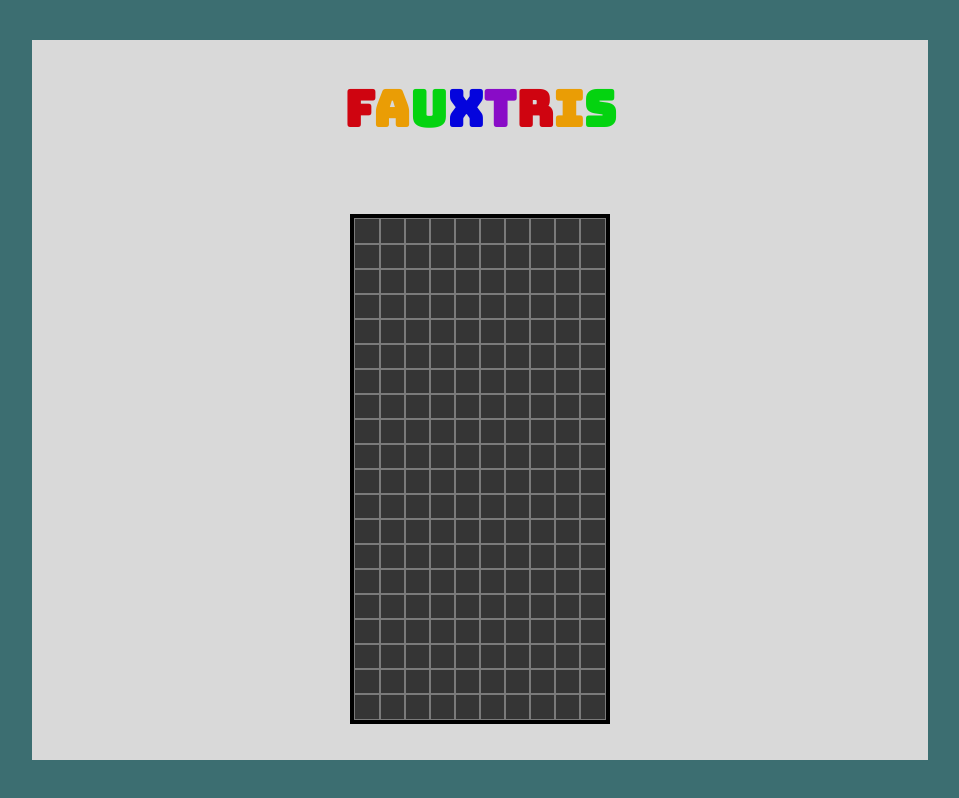
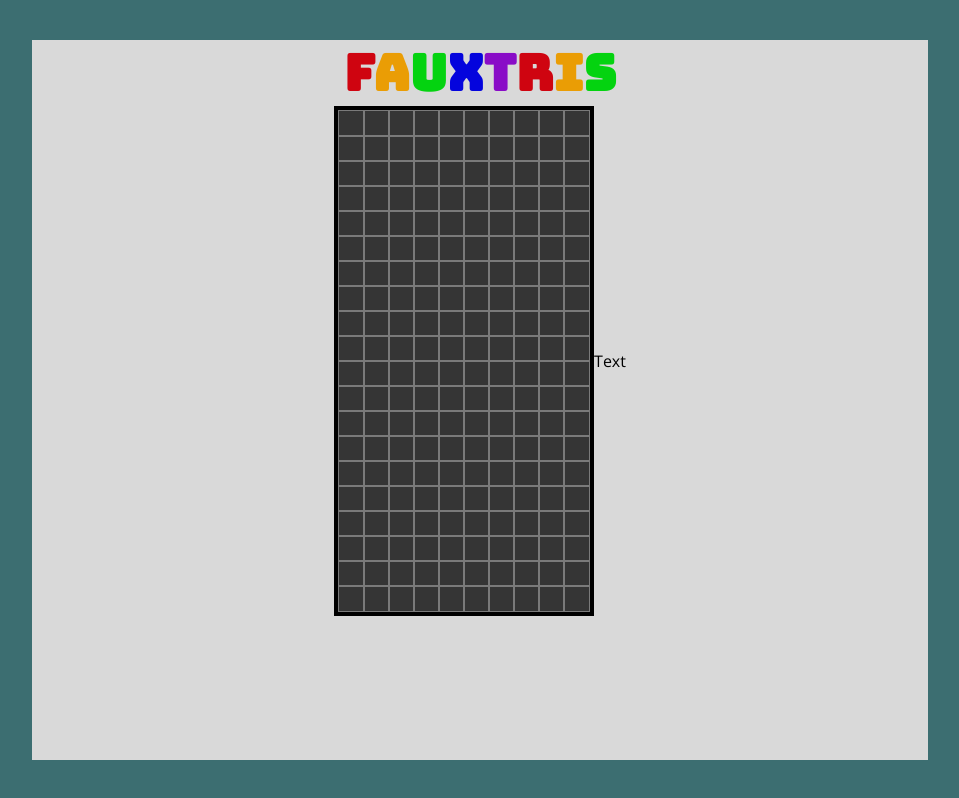
Before and after one commit to rebeccalindsey/fauxtris-client, a plain HTML site: page index.html in a window 1280 px wide. Shown: the whole page, without its empty margins (160-1119 px from the left). Drawn offline with nearby package versions, Linux system fonts and the light colour scheme.

Commit message:
Add vertical and horizontal columns to index.html

```diff
--- a/index.html
+++ b/index.html
@@ -10,6 +10,7 @@
 
 <body>
     <div id="content">
+        <div id="vertical-content">
             <h1 id="header">
                 <span style="color: #cf0410">F</span><!--
             --><span style="color: #ea9d05">A</span><!--
@@ -19,8 +20,13 @@
             --><span style="color: #cf0410">R</span><!--
             --><span style="color: #ea9d05">I</span><!--
             --><span style="color: #04d310">S</span></h1>
-        <div id="game-display" tabindex="-1">
+            <div id="horizontal-content">
+                <nav id="side-navigation">
 
+                </nav>
+                <div id="game-display" tabindex="-1"></div>
+                <div id="score">Text</div>
+            </div>
         </div>
     </div>
 
--- a/style.css
+++ b/style.css
@@ -16,11 +16,6 @@
 body {
   background-color: #3c6e71;
   font-family: "Open Sans", sans-serif;
-}
-
-span {
-  margin: 0;
-  padding: 0;
 }
 
 .game-space {
@@ -63,8 +58,18 @@ span {
   top: 50%;
   left: 50%;
   transform: translate(-50%, -50%);
+}
+
+#vertical-content {
   display: flex;
   flex-direction: column;
+  align-items: center;
+  justify-content: space-around;
+}
+
+#horizontal-content {
+  display: flex;
+  flex-direction: row;
   align-items: center;
   justify-content: space-around;
 }
```
Lines whose indentation alone changed are shown as unchanged.
